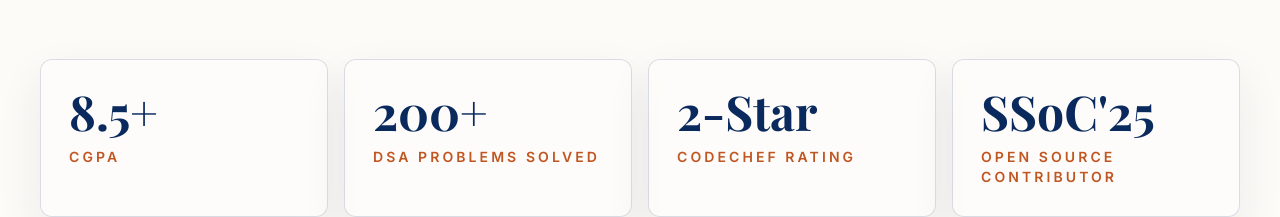
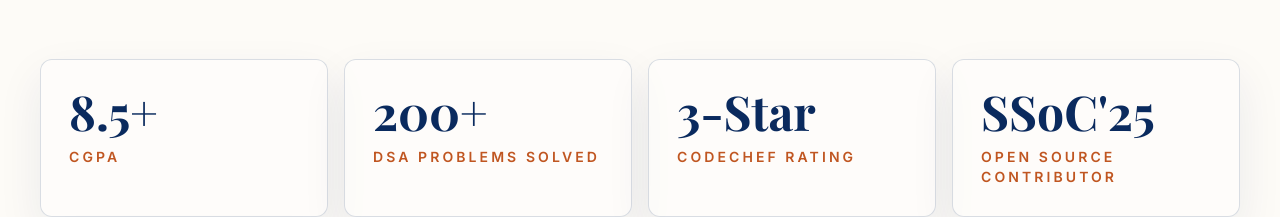
Before and after one commit to kauntiaakash2/akashagarwal, a React (Vite) app: page / in a window 1280 px wide. Shown: the part 1353-1570 px from the top of the page. Built offline with nearby package versions, Linux system fonts and the light colour scheme.

Commit message:
Update App.jsx

```diff
--- a/src/App.jsx
+++ b/src/App.jsx
@@ -8,7 +8,7 @@
 const stats = [
   { value: "8.5+", label: "CGPA" },
   { value: "200+", label: "DSA Problems Solved" },
-  { value: "2-Star", label: "CodeChef Rating" },
+  { value: "3-Star", label: "CodeChef Rating" },
   { value: "SSoC'25", label: "Open Source Contributor" },
   { value: "Winner", label: "IEEE IITP Summer School"},
 ];
```
